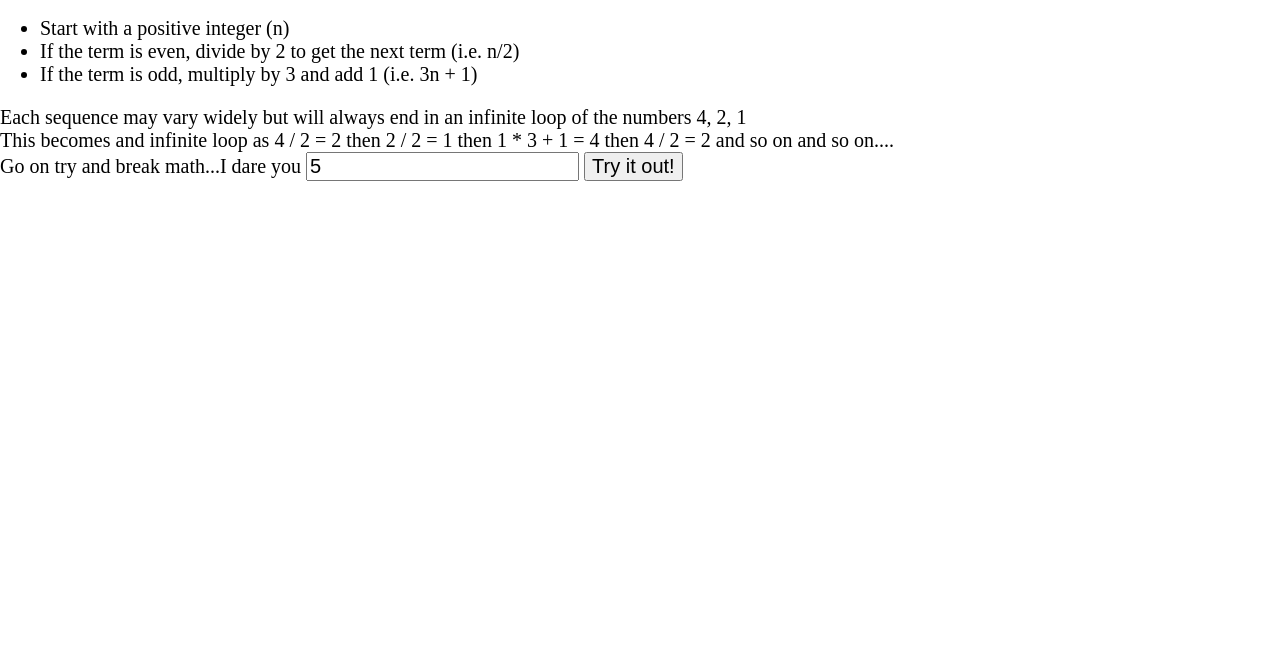
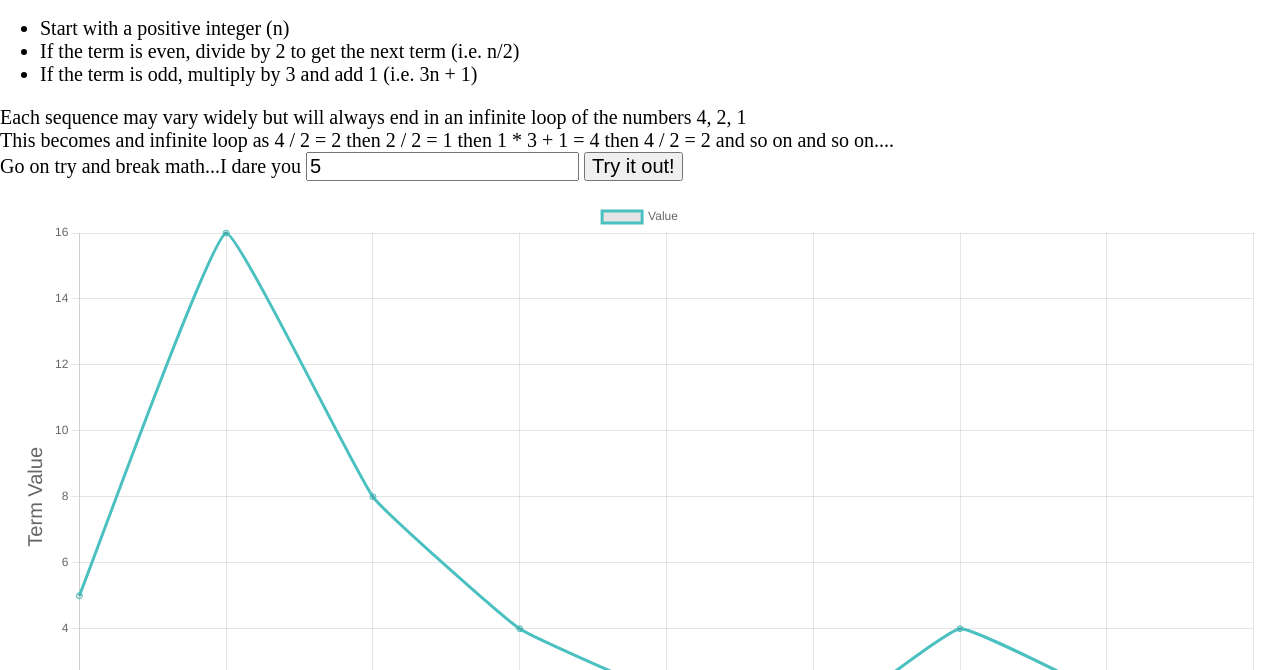
Before and after one commit to scwchen/fun-with-collatz, a plain HTML site: page index.html in a window 1280 px wide. Both pictures are taken after typing "5" into the empty fields and a click on the button "Try it out!". Shown: the part 130-800 px from the top of the page. Drawn offline with nearby package versions, Linux system fonts and the light colour scheme.

Commit message:
Able to plot the values.

```diff
--- a/index.html
+++ b/index.html
@@ -41,31 +41,9 @@
             <button type="submit" class="submit-collatz">Try it out!</button>
         </form>
 
-        <canvas id="collatz-chart" width="400" height="800"></canvas>
-        <!-- <script>
-            // Chart js config
-            const labels = "Number of integers";
-            const data = {
-                labels: labels,
-                datasets: [{
-                    label: 'My First Dataset',
-                    data: [65, 59, 80, 81, 56, 55, 40],
-                    fill: false,
-                    borderColor: 'rgb(75, 192, 192)',
-                    tension: 0.1
-                }]
-            };
+        <div class="collatz-chart-container">
 
-            const config = {
-                type: 'line',
-                data: data,
-            };
-
-            const myChart = new Chart(
-                document.getElementById('collatz-chart'),
-                config
-            );
-        </script> -->
+        </div>
     </main>
     <footer></footer>
     <script src="./script.js"></script>
--- a/script.js
+++ b/script.js
@@ -14,7 +14,64 @@ app.submitHandler = () => {
         app.collatzArray.push(firstNum);
         app.nextNum(firstNum);
     });
+
 }
+
+app.displayCollatz = () => {
+    const chartContainer = document.querySelector('.collatz-chart-container');
+
+    chartContainer.innerHTML = '<canvas id="collatz-chart" max-width="400" max-height="800"></canvas>';
+    const labelArray = [];
+
+    for (let i = 1; i <= app.collatzArray.length; i++) {
+        labelArray.push(i);
+    }
+    // Chart js config
+    const labels = labelArray;
+    const data = {
+        labels: labels,
+        datasets: [{
+            label: 'Value',
+            data: [...app.collatzArray],
+            fill: false,
+            borderColor: 'rgb(75, 192, 192)',
+            tension: 0.1
+        }]
+    };
+
+    const config = {
+        type: 'line',
+        data: data,
+        options: {
+            scales: {
+                x: {
+                    title: {
+                        display: true,
+                        text: 'Number in Series',
+                        font: {
+                            size: 20
+                        }
+                    }
+                },
+                y: {
+                    title: {
+                        display: true,
+                        text: 'Term Value',
+                        font: {
+                            size: 20
+                        }
+                    }
+                },
+            }
+        }
+    };
+
+    const myChart = new Chart(
+        document.getElementById('collatz-chart'),
+        config
+    );
+};
+
 
 // Recursive function to grab the next number until it loops indefinitely
 app.nextNum = (previousNumber) => {
@@ -31,7 +88,7 @@ app.nextNum = (previousNumber) => {
             app.collatzArray.push(nextNumber);
             app.nextNum(nextNumber);
         } else {
-            console.log(app.collatzArray);
+            app.displayCollatz();
         }
     } else {
         app.collatzArray.push(nextNumber);
--- a/styles/sass/_general.scss
+++ b/styles/sass/_general.scss
@@ -13,3 +13,7 @@ input::-webkit-inner-spin-button {
 input[type=number] {
     -moz-appearance: textfield;
 }
+
+.collatz-chart-container {
+    padding: 1rem;
+}
```
Also changed, not shown: styles/style.css.
